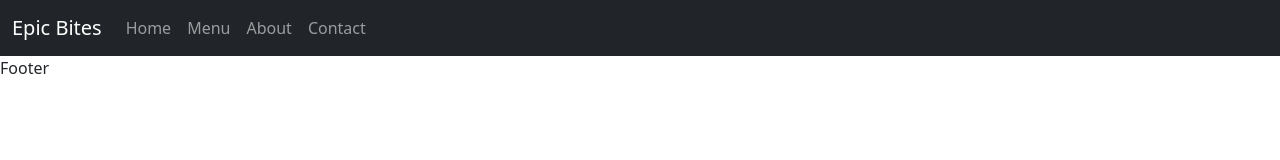
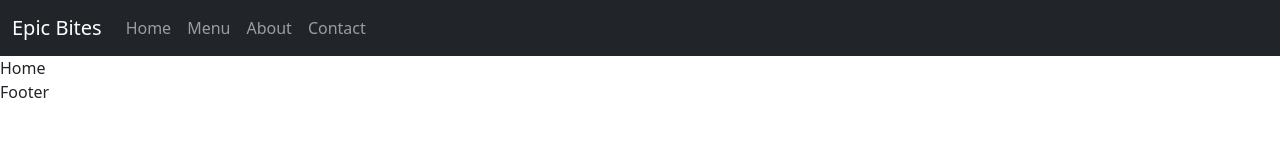
Before and after one commit to nrxo777/Restaurant, a React (Vite) app in the folder frontend/: page /home in a window 1280 px wide. Shown: the top 160 px of the page. Built offline with nearby package versions, Linux system fonts and the light colour scheme.

Commit message:
fixing_redirect_issue

```diff
--- a/frontend/src/components/body/Body.jsx
+++ b/frontend/src/components/body/Body.jsx
@@ -1,5 +1,5 @@
 import React from "react";
-import { Route, Routes } from "react-router-dom";
+import { Route, Navigate, Routes } from "react-router-dom";
 import Home from "./Home";
 import Menu from "./Menu.jsx";
 import About from "./About";
@@ -9,10 +9,11 @@
   return (
     <div>
       <Routes>
-        <Route path="/" element={<Home />} />
+        <Route path="/home" element={<Home />} />
         <Route path="/menu" element={<Menu />} />
         <Route path="/about" element={<About />} />
         <Route path="/contact" element={<Contact />} />
+        <Route path="/" element={<Navigate to="/home" />} />
       </Routes>
     </div>
   );
```
